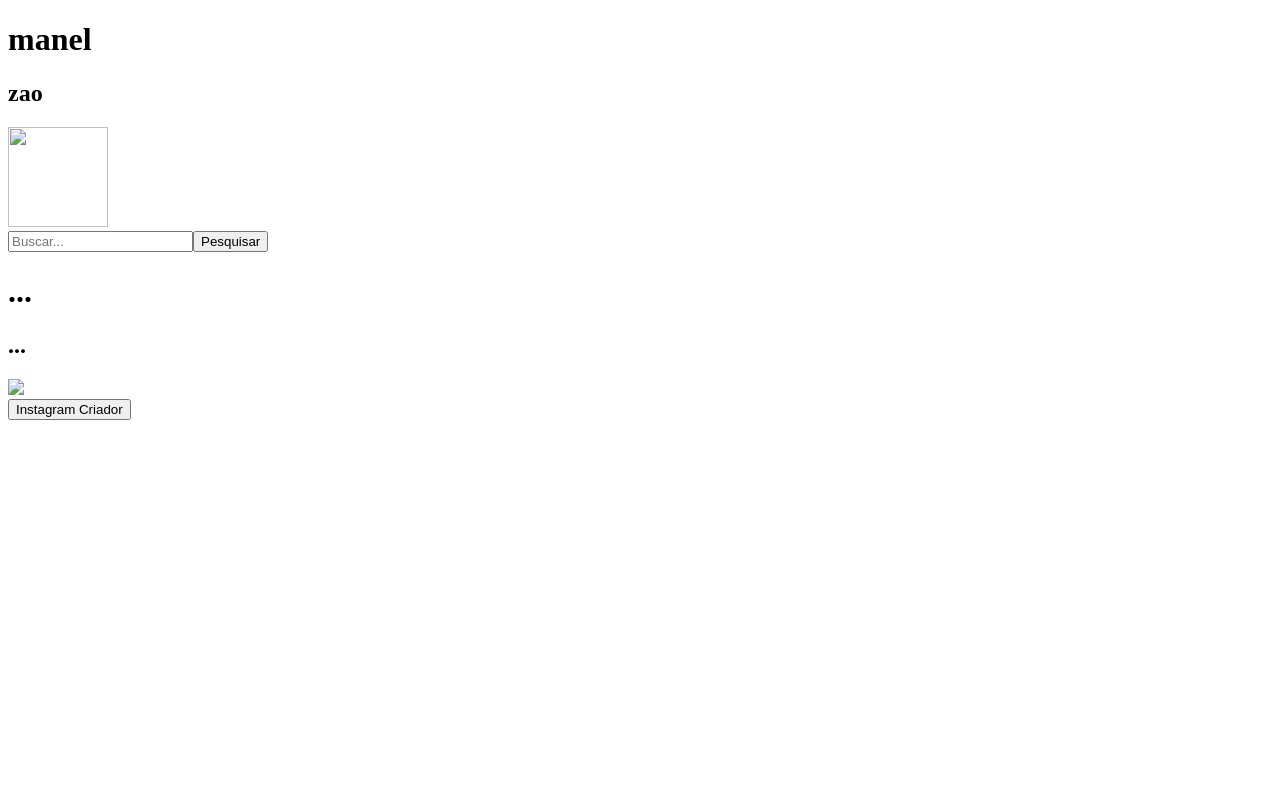
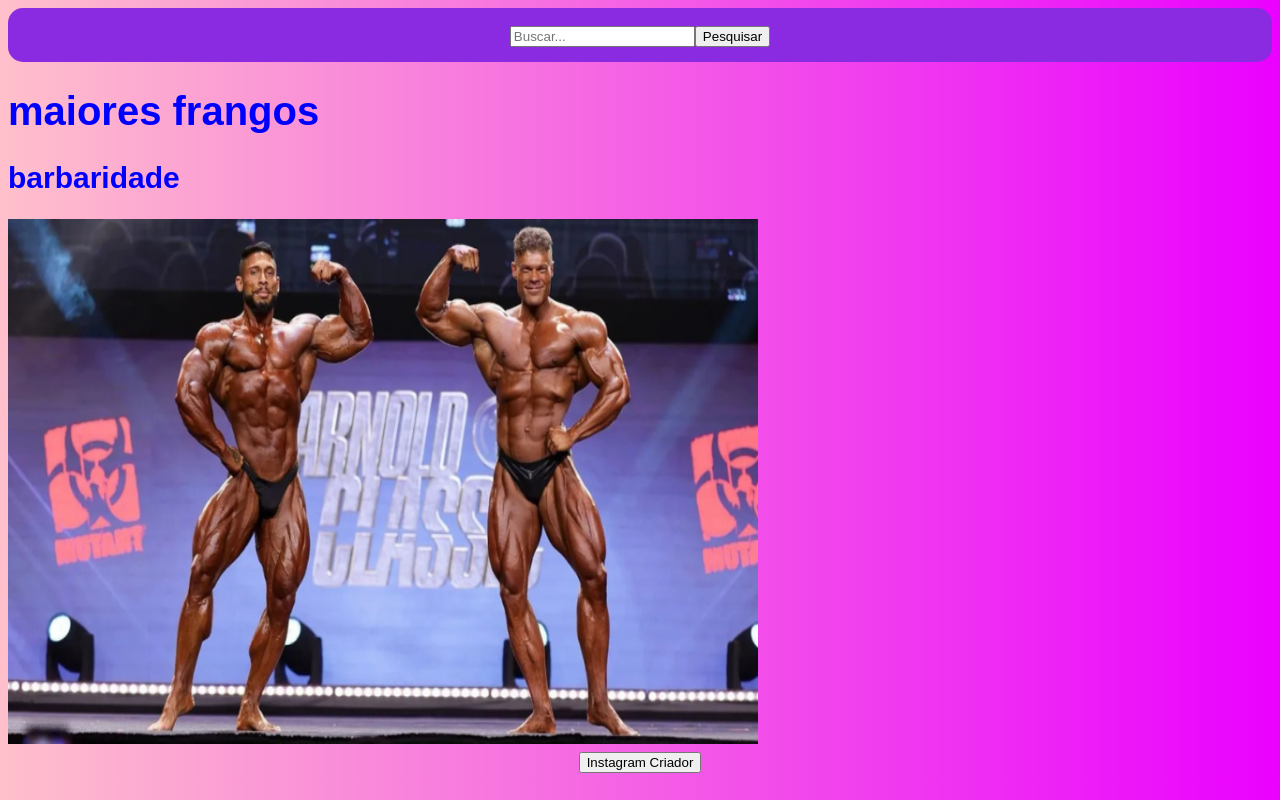
Before and after one commit to Emanuel10110/pratica-prof-guilhermi, a plain HTML site: page index.html in a window 1280 px wide. Drawn offline with Linux system fonts and the light colour scheme.

Commit message:
Add files via upload

```diff
--- a/index.html
+++ b/index.html
@@ -2,25 +2,19 @@
 <html>
     <head>
         <title>testando</title>
-        <meta charset="utf-8">
-        <meta name="vieusport" content=" widthedevice-wiht,initial-scale=1.0">
+        <meta charset="UTF-8">
+        <meta name="viewport" content=" width-edevice-width,initial-scale=1.0">
         <link rel="stylesheet" href="styles.css">
     </head>
-    <body>
-         <h1>manel</h1>
-         <h2>zao</h2>
-         <img src="download.jpeg" width="100px" height="100px">
-    </body>
-</html>
     <body>
         <header>
             <div>
                 <input type="text" id="textbusca" placeholder="Buscar..."><button>Pesquisar</button>
             </div>
         </header>
-    <h1>...</h1>
-    <h2>...</h2>
-     <img src="..." width="...px" height="...px">
+         <h1>maiores frangos</h1>
+         <h2>barbaridade</h2>
+         <img src="gostoso.webp" width="750px" height="525px">
          <footer>
             <a href="https://www.instagram.com/..."><button>Instagram Criador</button></a>
         </footer>
--- a/styles.css
+++ b/styles.css
@@ -0,0 +1,15 @@
+header{
+    background-color: blueviolet;
+    text-align: center;
+    padding: 15px;
+    border-radius: 15px;
+}
+body{
+    color: blue;
+    background-image: linear-gradient(to right, pink , rgb(234, 0, 255));
+    font-family:sans-serif;
+    font-size: 20px;
+}
+footer{
+    text-align: center;
+}
```
Also changed, not shown: gostoso.webp (added). Lines whose indentation alone changed are shown as unchanged.
